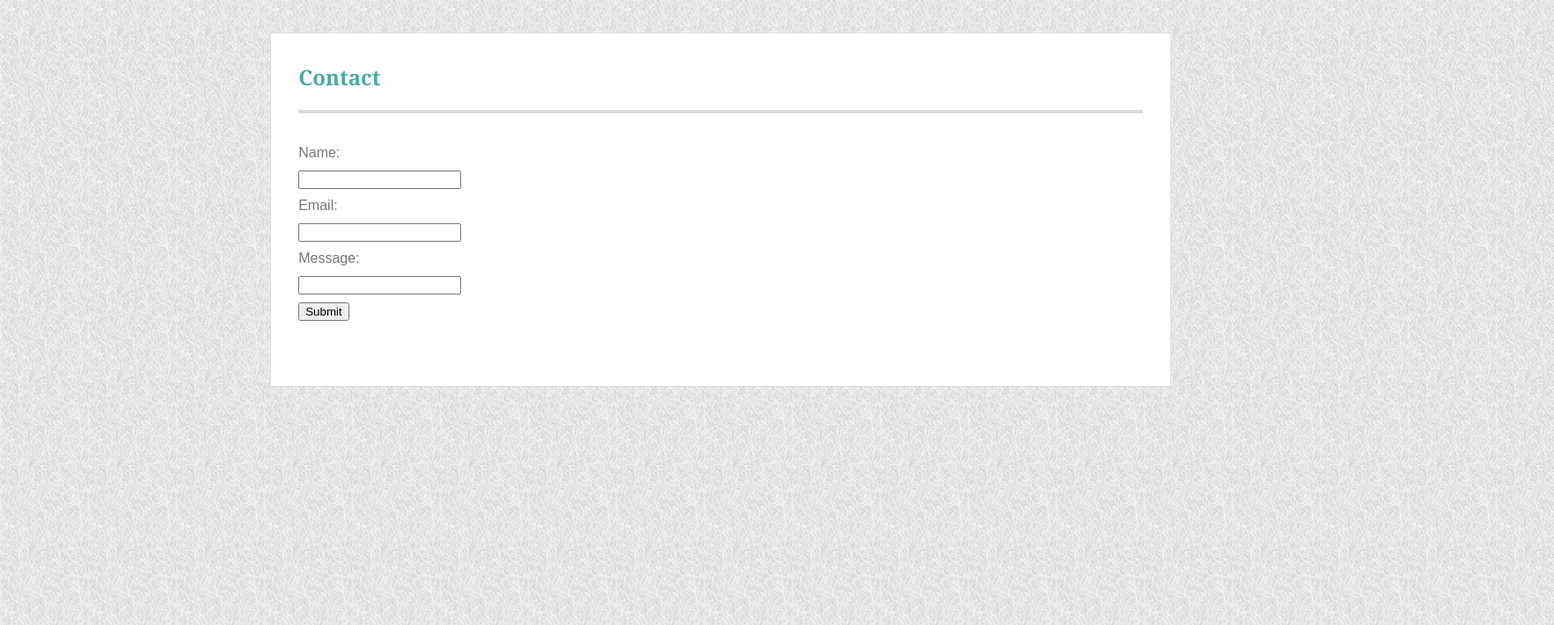
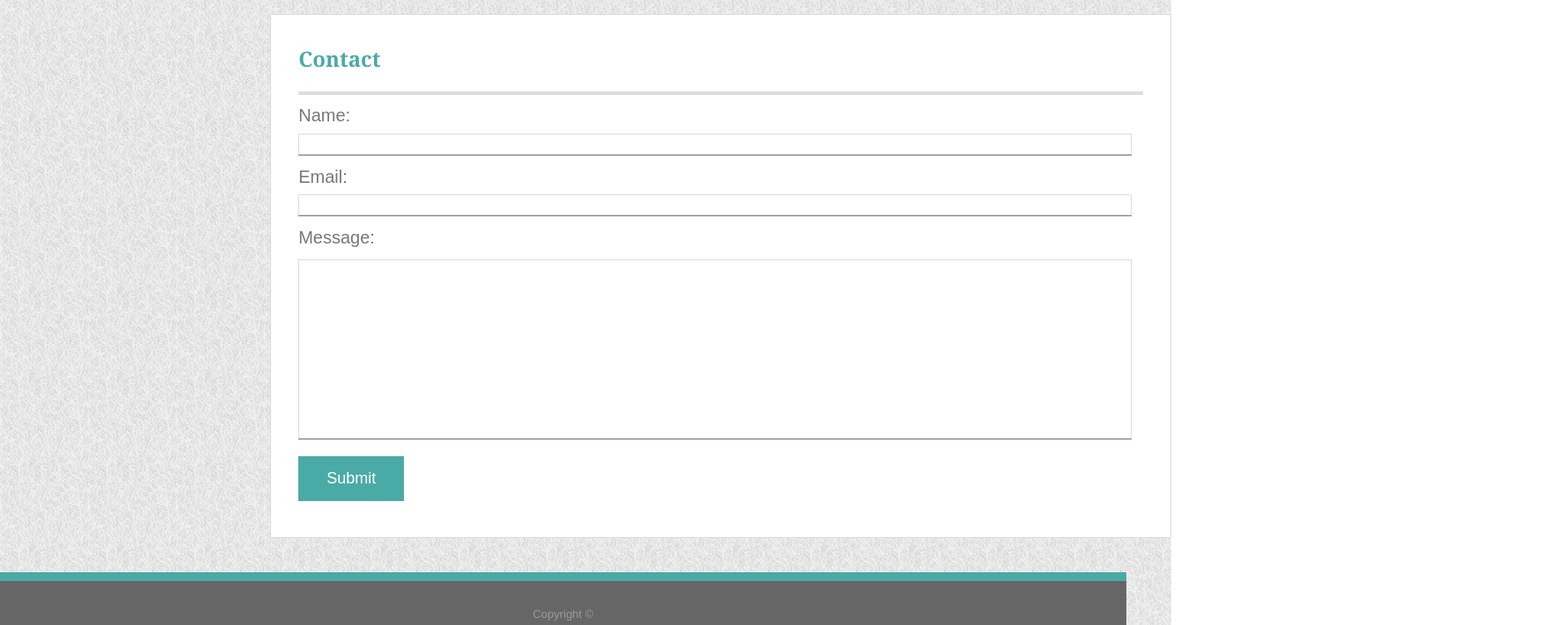
Before and after one commit to mcarreon/Basic-Portfolio, a plain HTML site: page contact.html in a window 1280 px wide. Shown: the part 89-800 px from the top of the page at 88% size, 1766 px wide, since content can reach past the window. Drawn offline with Linux system fonts and the light colour scheme.

Commit message:
finished out css and included footer

```diff
--- a/assets/css/style.css
+++ b/assets/css/style.css
@@ -3,6 +3,7 @@ body {
     background: url(../images/grey_sandbag.png);
     font-family: 'Arial', 'Helvetica Neue', Helvetica, sans-serif;
     color: #777777;
+    width: 100%;
 }
 
 h1 {
@@ -24,6 +25,15 @@ header {
     margin: 0px;
     border-bottom: 2px solid #cccccc;
     box-shadow: 0px 1px .5px grey;
+}
+
+footer  {
+    position: fixed;
+    bottom: 0;
+    width: 100%;
+    height: 60px;
+    background-color: #666666;
+    z-index: 2;
 }
 
 ul {
@@ -48,7 +58,6 @@ a {
 nav {
     position: absolute;
     text-align: center;
-    width: 75%;
     margin-left: 63%;
     top: 0px;
     margin-top: 26px;
@@ -56,14 +65,17 @@ nav {
 
 section {
     clear: both;
-    margin: 40px 24% 40px 24%;
+    margin: 1.5% 24% 40px 24%;
     width: 960px;
-    height: 325px;
+    height: auto;
+    overflow: auto;
     border: 1px solid #ddd;
     background-color: #fff;
     padding: 35px 31px 41px 31px;
     line-height: 30px;
     font-weight: lighter;
+
+
 }
 
 img {
@@ -71,12 +83,67 @@ img {
     margin-right: 25px;
 }
 
-.sectContent{
-    margin-top: 30px;
-}
 p {
     margin-left: 5px;
 }
+
+input {
+    box-shadow: 0px .1px .5px grey;
+}
+
+.footText {
+    text-align: center;
+    font-size: 13px;
+    color: rgba(221, 221, 221, 0.438);
+    margin-bottom: 5px;
+    margin-top: 30px;
+}
+
+.footLine {
+    background-color: #4AAAA5;
+    border: none;
+    margin-top: 0px;
+    height: 10px;
+    z-index: 1;
+}
+
+.textInput {
+    margin-bottom: 10px;
+    width: 98%;
+    height: 20px;
+    border: .5px solid #ddd;
+    box-shadow: 0px 1px .5px grey;
+}
+
+.textSubmit {
+    background-color: #4AAAA5;
+    border: none;
+    color: #FFF;
+    margin-top: 10px;
+    padding: 15px 32px;
+    text-align: center;
+    text-decoration: none;
+    font-size: 18px;
+}
+
+.portImage {
+    margin: 20px 20px 20px 35px;
+    box-shadow: 0px 1px .5px grey;
+
+}
+.sectContent{
+    margin-top: 27px;
+}
+
+.sectContact {
+    font-size: 20px;
+}
+
+.msg {
+    height: 200px;
+    margin-top: 10px;
+}
+
 #navName {
     background-color: #4AAAA5;
     width: 200px;
--- a/contact.html
+++ b/contact.html
@@ -22,15 +22,21 @@
     <section>
         <h1>Contact</h1>
         <hr>
-        <form class="sectContent">
-            Name: <br>
-            <input type="text" name="name"/><br>
-            Email: <br>
-            <input type="text" name="email"/><br>
-            Message: <br>
-            <input type="text" name="message"/><br>
-            <input type="submit" name="submit"/>
+        <form>
+            <div class="sectContact">
+                Name: <br>
+                <input type="text" name="name" class="textInput"/><br>
+                Email: <br>
+                <input type="text" name="email" class="textInput"/><br>
+                Message: <br>
+                <input type="text" name="message" class="textInput msg"/><br>
+            </div>
+            <input type="submit" name="submit" class="textSubmit"/>
         </form>
     </section>
+    <footer>
+        <hr class="footLine">
+        <div class="footText">Copyright ©</div>
+    </footer>
 </body>
 </html>
```
Also changed, not shown: index.html (+4 -0 lines), portfolio.html (+10 -6 lines).
